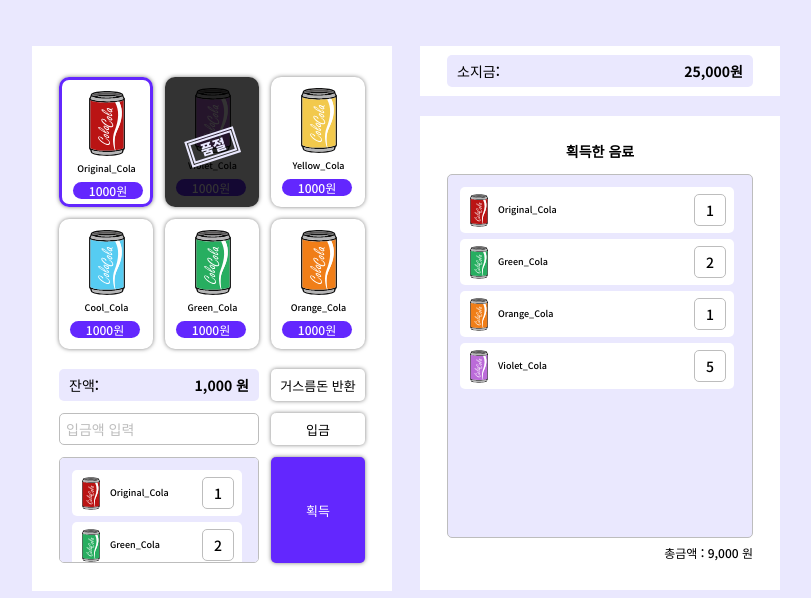
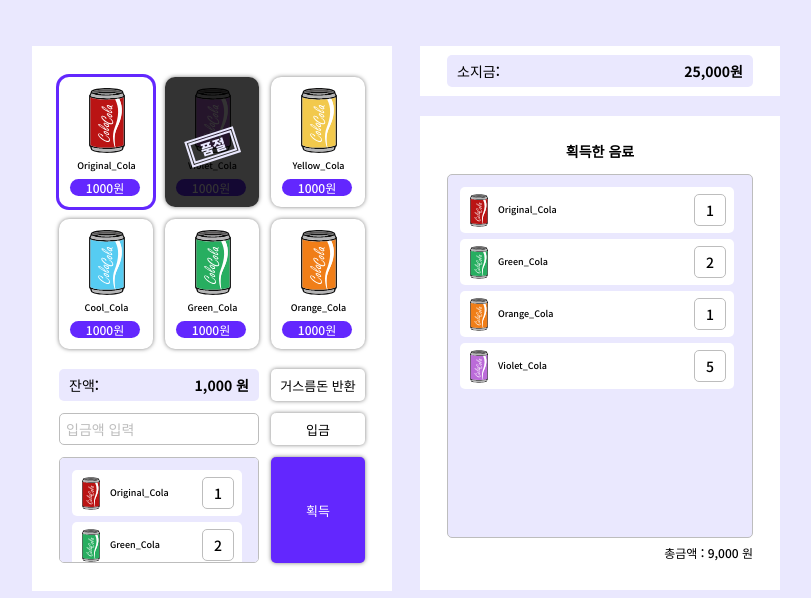
Before and after one commit to DayTeaJun/Vending-Machine, a plain HTML site: page index.html in a window 1280 px wide. In both pictures the pointer is over the element 340 px from the left and 344 px from the top of the page. Shown: the part 202-800 px from the top of the page, without its empty margins (234-1045 px from the left). Drawn offline with Linux system fonts and the light colour scheme.

Commit message:
hover edit

```diff
--- a/style/main.css
+++ b/style/main.css
@@ -70,7 +70,7 @@ main {
 }
 
 .item-cola:hover:not(.violet) {
-    border: 3px solid #6327FE;
+    box-shadow: 0 0 0 3px #6327FE;
 }
 
 
```
